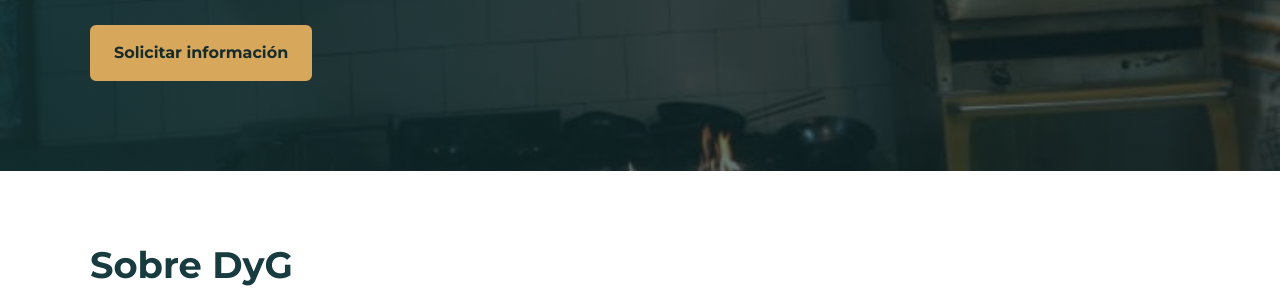
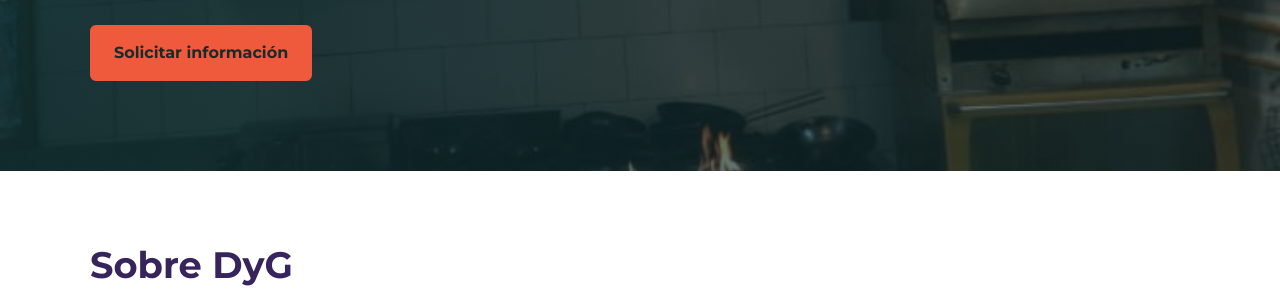
Before and after one commit to Giselitita1503/DyG-Limpieza, a plain HTML site: page index.html in a window 1280 px wide. Shown: the part 495-795 px from the top of the page. Drawn offline with Linux system fonts and the light colour scheme.

Commit message:
Se cambio la paleta de colores ya que no iba con el logo

```diff
--- a/styles.css
+++ b/styles.css
@@ -1,13 +1,14 @@
 /* Hice este root ya que me parecio inteligete la correccion que me hizo la ia, ya que repeti mucho los comando de color en cada instancia, me dio esta instruccion para poder hacer esto yq ue asi solo utilizar el nombre y matener una linea de prolijidad en el codigo y en la vista de la pagina */
+
 :root {
-  --color-principal: #173b3f;
-  --color-secundario: #2f6b63;
-  --color-acento: #d7a85b;
-  --color-fondo: #f5f7f6;
-  --color-texto: #263238;
-  --color-blanco: #ffffff;
-  --color-borde: #dce4e1;
-  --sombra: 0 8px 24px rgba(23, 59, 63, 0.10);
+  --color-principal: #38245C;
+  --color-secundario: #7042A0;
+  --color-acento: #F05A3C;
+  --color-fondo: #F8F6FA;
+  --color-texto: #292633;
+  --color-blanco: #FFFFFF;
+  --color-borde: #E7E1ED;
+  --sombra: 0 8px 24px rgba(56, 36, 92, 0.10);
 }
 
 * { box-sizing: border-box; }
```
